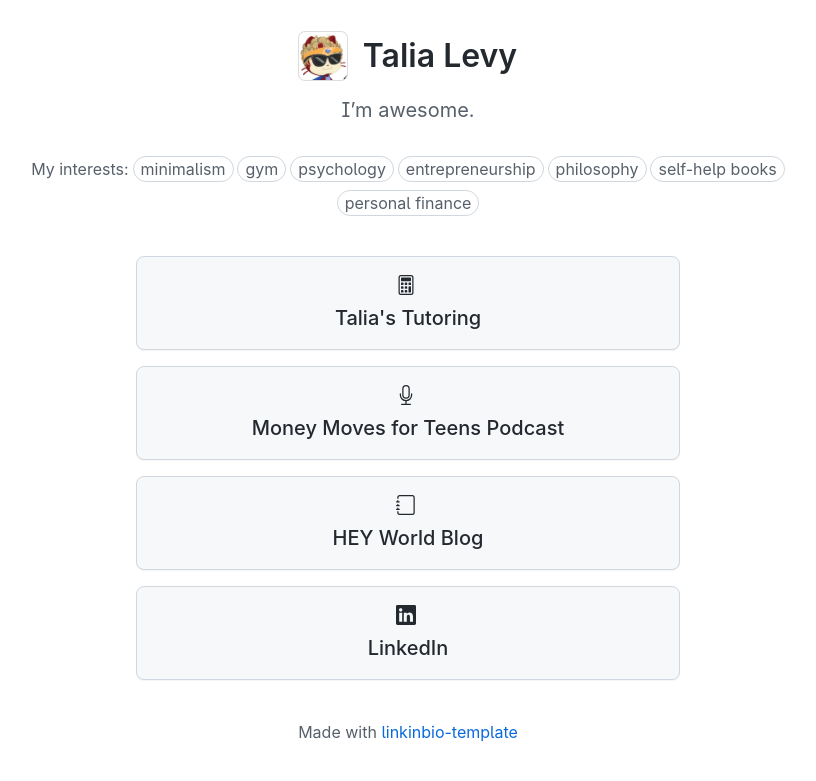
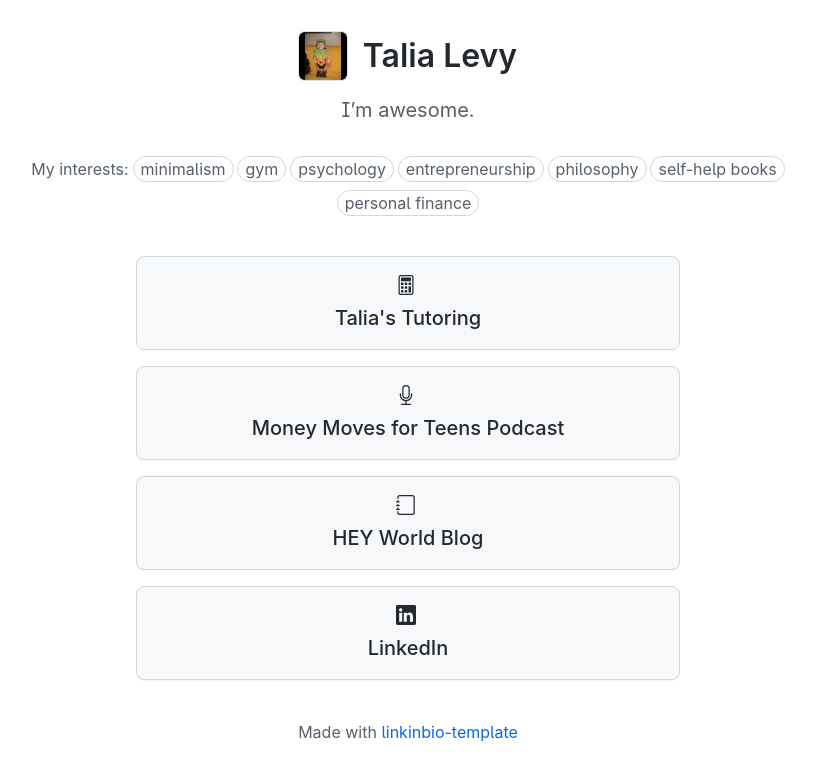
Before and after one commit to tslevy/linkinbio, a Jekyll site: the page built from index.md, in a window 1280 px wide. Shown: the top 781 px of the page, without its empty margins (232-1048 px from the left). Built offline with Jekyll 4.4.1, drawn with Linux system fonts in a browser that asks for light colours; our own code applies the rules of GitHub Pages for plain Markdown files.

Commit message:
Update index.md

```diff
--- a/index.md
+++ b/index.md
@@ -1,6 +1,6 @@
 ---
 avatar-name: "Talia Levy"
-avatar-url: "assets/img/avatar.jpg"
+avatar-url: "assets/img/IMG_9896.PNG"
 avatar-alt-text: "This is a description of what my avatar looks like for people who can't see it."
 interest-prefix: "My interests:"
 ---
```
